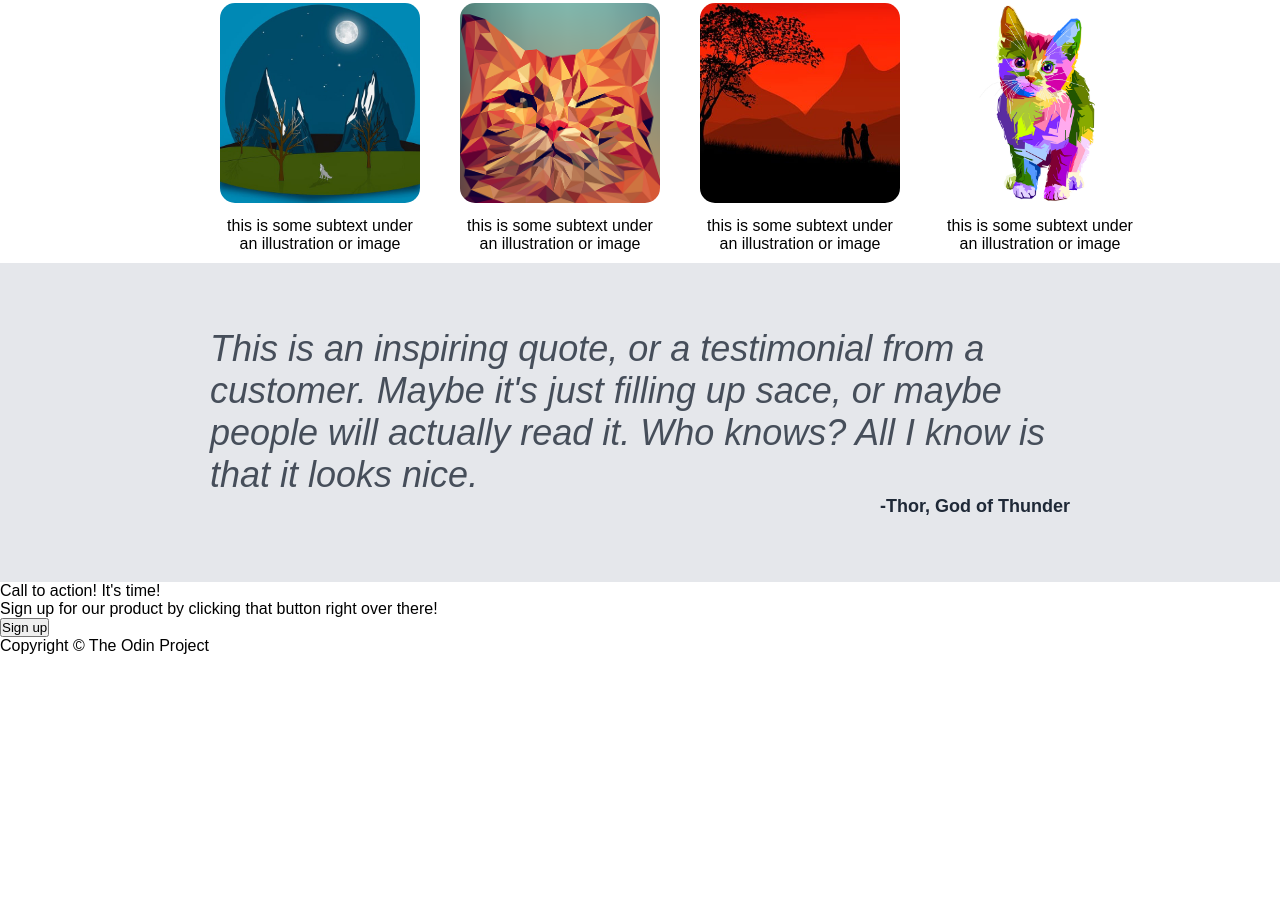
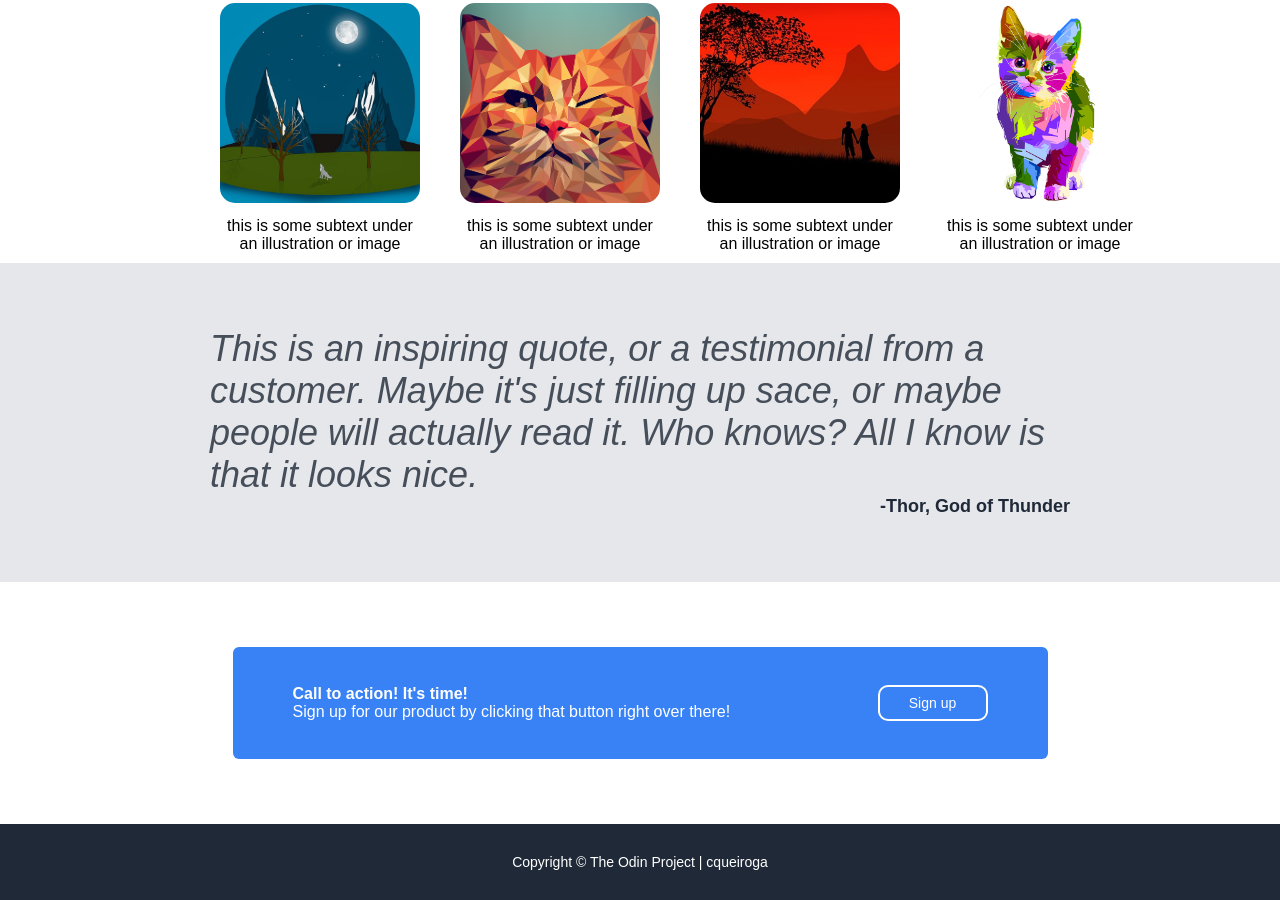
Before and after one commit to cqueiroga/landing-page, a plain HTML site: page index.html in a window 1280 px wide. Shown: the part 558-1458 px from the top of the page. Before the commit the page ends 1213 px from the top, so only its background shows below. Drawn offline with Linux system fonts and the light colour scheme.

Commit message:
Completed landing page site
Updated testimonial formatting
Formatted footer

```diff
--- a/css/styles.css
+++ b/css/styles.css
@@ -41,6 +41,7 @@ body {
 
 #nav-container ul li {
     margin: 8px;
+    padding: 0px 8px;
 }
 
 .nav-links a {
@@ -136,3 +137,52 @@ body {
     font-size: 18px;
     font-weight: bold;
 }
+
+#cta-background {
+    width: 860px;
+    margin: auto;
+}
+
+#cta-container {
+    width: 695px;
+    margin: 65px auto;
+    background-color: #3882F6;
+    border-radius: 6px;
+    padding: 30px 60px;
+    display: flex;
+    align-items: center;
+    justify-content:space-between;
+    color: white;
+}
+
+#cta-text p:first-of-type {
+    font-weight: bold;
+}
+
+#cta-text p:nth-of-type(2) {
+    font-weight: 100;
+}
+
+#cta-button {
+    background-color: #3882F6;
+    color: white;
+    font-size: 14px;
+    padding: 8px 12px;
+    width: 110px;
+    border: 2px solid white;
+    border-radius: 10px;
+    margin: 8px 0px;
+}
+
+footer {
+    background-color: #1F2937;
+    padding: 30px 0px;
+}
+
+#footer-background {
+    width: 860px;
+    margin: auto;
+    text-align: center;
+    color: white;
+    font-size: 14px;
+}
--- a/index.html
+++ b/index.html
@@ -86,7 +86,9 @@
 
 <!-- Footer -->
 <footer>
-    <p>Copyright © The Odin Project</p>
+    <div id="footer-background">
+        <p>Copyright © The Odin Project | cqueiroga </p>
+    </div>
 </footer>
 
 </body>
```
